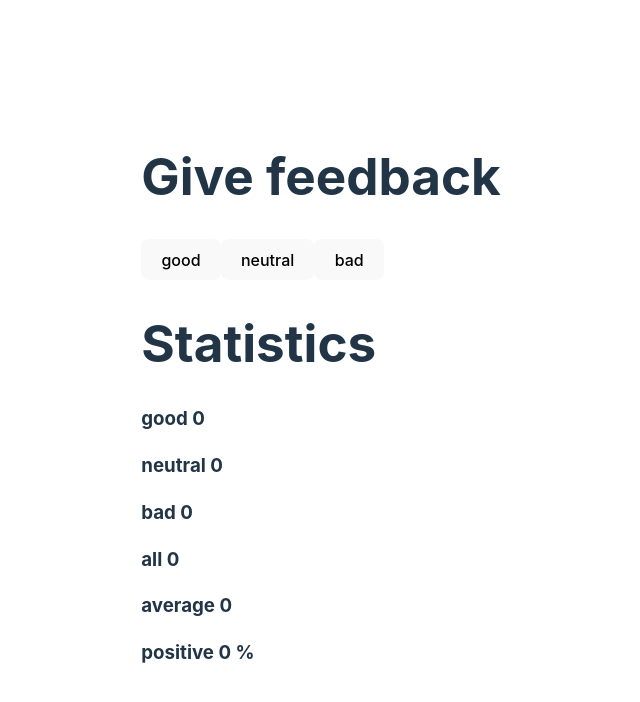
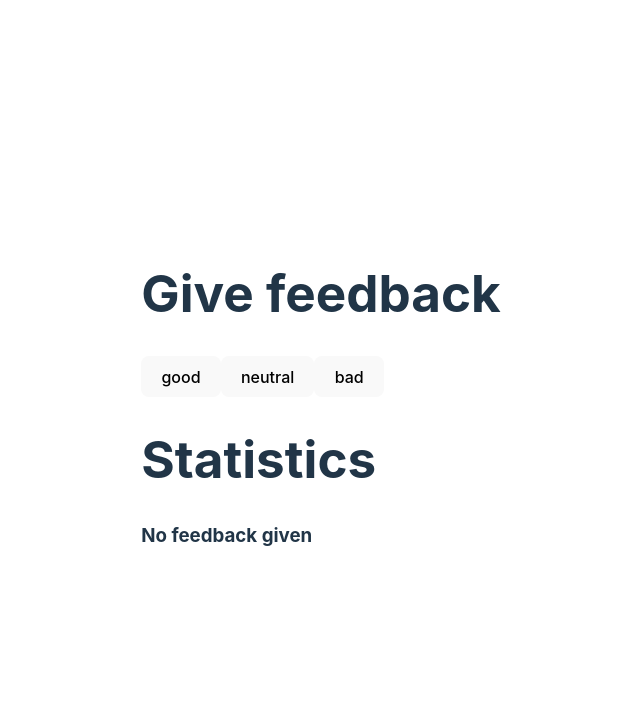
Before and after one commit to daserrano/fsopen, a React (Vite) app in the folder part1/unicafe/: page / in a window 1280 px wide. Shown: the top 702 px of the page, without its empty margins (319-959 px from the left). Built offline with nearby package versions, Linux system fonts and the light colour scheme.

Commit message:
[FEAT] Añadido unicafe paso 4

```diff
--- a/part1/unicafe/src/App.jsx
+++ b/part1/unicafe/src/App.jsx
@@ -7,11 +7,14 @@ const Head = ({ text }) => <h1>{text}</h1>
 
 const Statistics = ({ stats }) => {
   const { good = 0, neutral = 0, bad = 0, all = 0, average = 0, positive = 0 } = stats
+  const hasStats = all > 0;
 
   return (
     <div>
       <Head text="Statistics" />
 
+      {hasStats ?
+        <section>
           <h3>good {good}</h3>
           <h3>neutral {neutral}</h3>
           <h3>bad {bad}</h3>
@@ -19,6 +22,9 @@ const Statistics = ({ stats }) => {
           <h3>all {all}</h3>
           <h3>average {average}</h3>
           <h3>positive {positive} %</h3>
+        </section>
+        :
+        <h3>No feedback given</h3>}
     </div>
   )
 }
```
Lines whose indentation alone changed are shown as unchanged.
